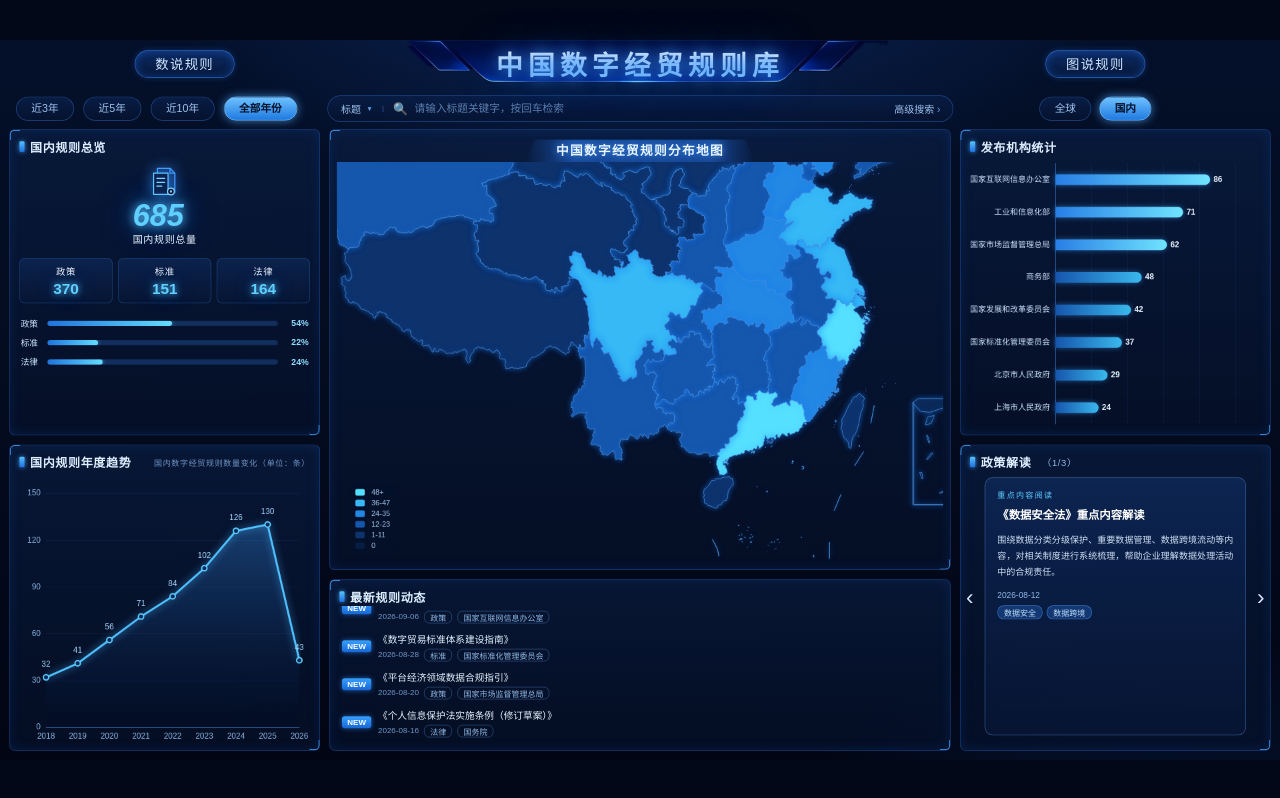
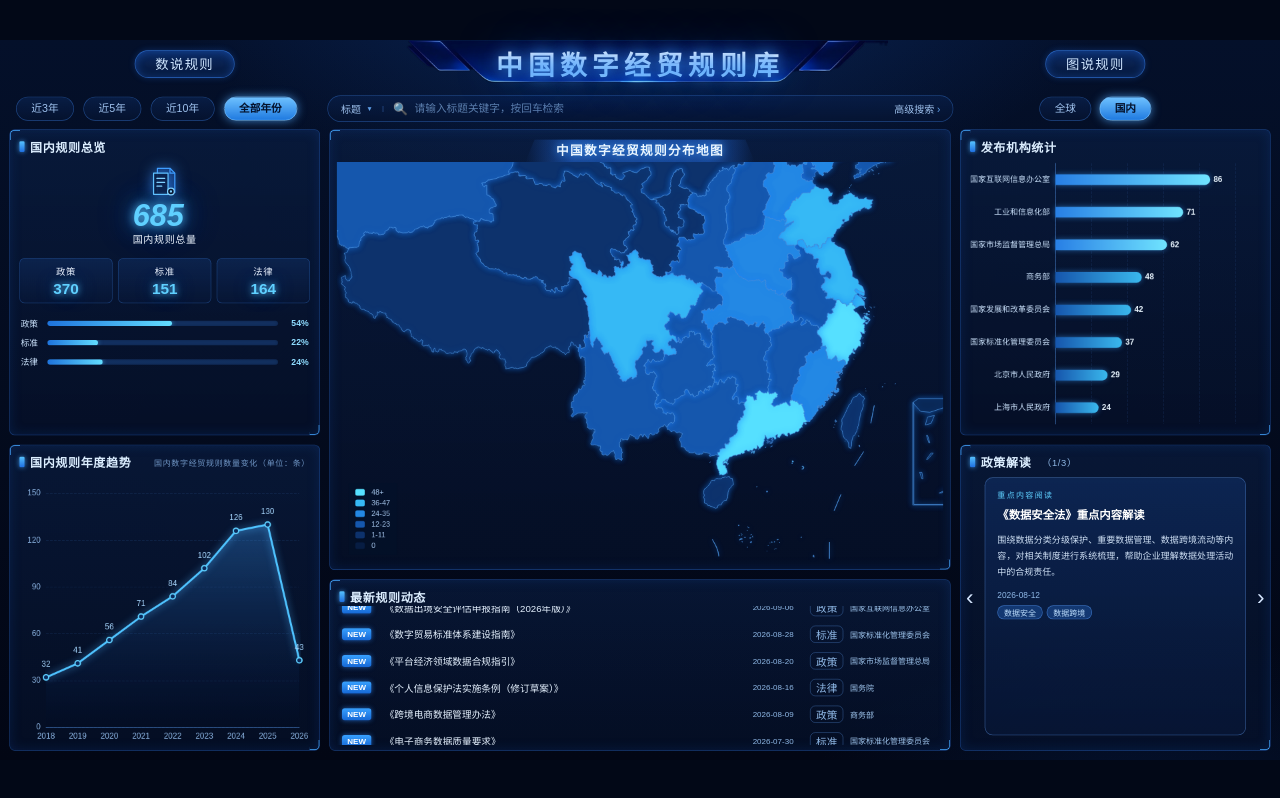
Before and after one commit to poxuxuxux/Digital-Economic-and-Trade-Rules-Dashboard, a Vue app: page / in a window 1280 px wide. Both pictures are taken after a click on the element "国内". Built offline with nearby package versions, Linux system fonts and the light colour scheme.

Commit message:
improve search dropdown scrolling

```diff
--- a/src/components/NewsPanel.vue
+++ b/src/components/NewsPanel.vue
@@ -4,9 +4,15 @@
     <div class="news-list">
       <div v-if="!NEWS.length" class="news-empty">暂无匹配的规则动态</div>
       <div v-else class="news-track">
-        <div v-for="(n, i) in loop" :key="i" class="news-item">
+        <div v-for="(n, i) in loop" :key="i" :class="['news-item', { 'domestic-news-item': store.scope === 'domestic' }]">
           <span class="new">NEW</span>
-          <div class="txt">
+          <template v-if="store.scope === 'domestic'">
+            <div class="t domestic-news-title" :title="n.t">{{ n.t }}</div>
+            <span class="domestic-news-date">{{ n.d }}</span>
+            <span class="chip domestic-news-type">{{ n.c }}</span>
+            <span class="domestic-news-publisher" :title="n.r">{{ n.r }}</span>
+          </template>
+          <div v-else class="txt">
             <div class="t">{{ n.t }}</div>
             <div class="meta"><span>{{ n.d }}</span><span class="chip">{{ n.c }}</span><span class="chip">{{ n.r }}</span></div>
           </div>
@@ -27,4 +33,11 @@ const loop = computed(() => (entries.value.length ? [...entries.value, ...entrie
 
 <style scoped>
 .news-empty { text-align: center; color: #7fa3d0; font-size: 13.5px; padding: 20px 0; }
+.domestic-news-item { gap: 10px; padding: 5px 8px; }
+.domestic-news-title { flex: 1; min-width: 0; overflow: hidden; text-overflow: ellipsis; white-space: nowrap;
+  color: #e6f2ff; font-size: 14px; }
+.domestic-news-date { flex: 0 0 76px; color: #8fb8e6; font-size: 12px; }
+.domestic-news-type { flex: 0 0 auto; }
+.domestic-news-publisher { flex: 0 0 132px; min-width: 0; overflow: hidden; text-overflow: ellipsis; white-space: nowrap;
+  color: #9fc5ed; font-size: 12px; }
 </style>
--- a/src/style.css
+++ b/src/style.css
@@ -183,8 +183,13 @@
   .sel .caret2 { font-size: 9px; color: #5f9fe8; transition: transform .2s; }
   .sel.open .caret2 { transform: rotate(180deg); }
   .sel-menu { position: absolute; top: 41px; left: -1px; min-width: calc(100% + 2px); z-index: 50; display: none;
+    max-height: min(280px, 42vh); overflow-y: auto; overscroll-behavior: contain;
     padding: 5px; background: #0d2b5e; border: 1px solid rgba(70,140,240,.6); border-radius: 8px;
-    box-shadow: 0 10px 24px rgba(0,0,0,.55); }
+    box-shadow: 0 10px 24px rgba(0,0,0,.55); scrollbar-width: thin; scrollbar-color: rgba(90,165,255,.7) rgba(255,255,255,.06); }
+  .sel-menu::-webkit-scrollbar { width: 6px; }
+  .sel-menu::-webkit-scrollbar-track { background: rgba(255,255,255,.06); border-radius: 3px; }
+  .sel-menu::-webkit-scrollbar-thumb { background: rgba(90,165,255,.7); border-radius: 3px; }
+  .sel-menu::-webkit-scrollbar-thumb:hover { background: rgba(130,195,255,.9); }
   .sel.open .sel-menu { display: block; }
   .sel-opt { padding: 7px 14px; border-radius: 6px; color: #cfe0f5; }
   .sel-opt:hover { background: rgba(50,120,230,.35); color: #fff; }
```
